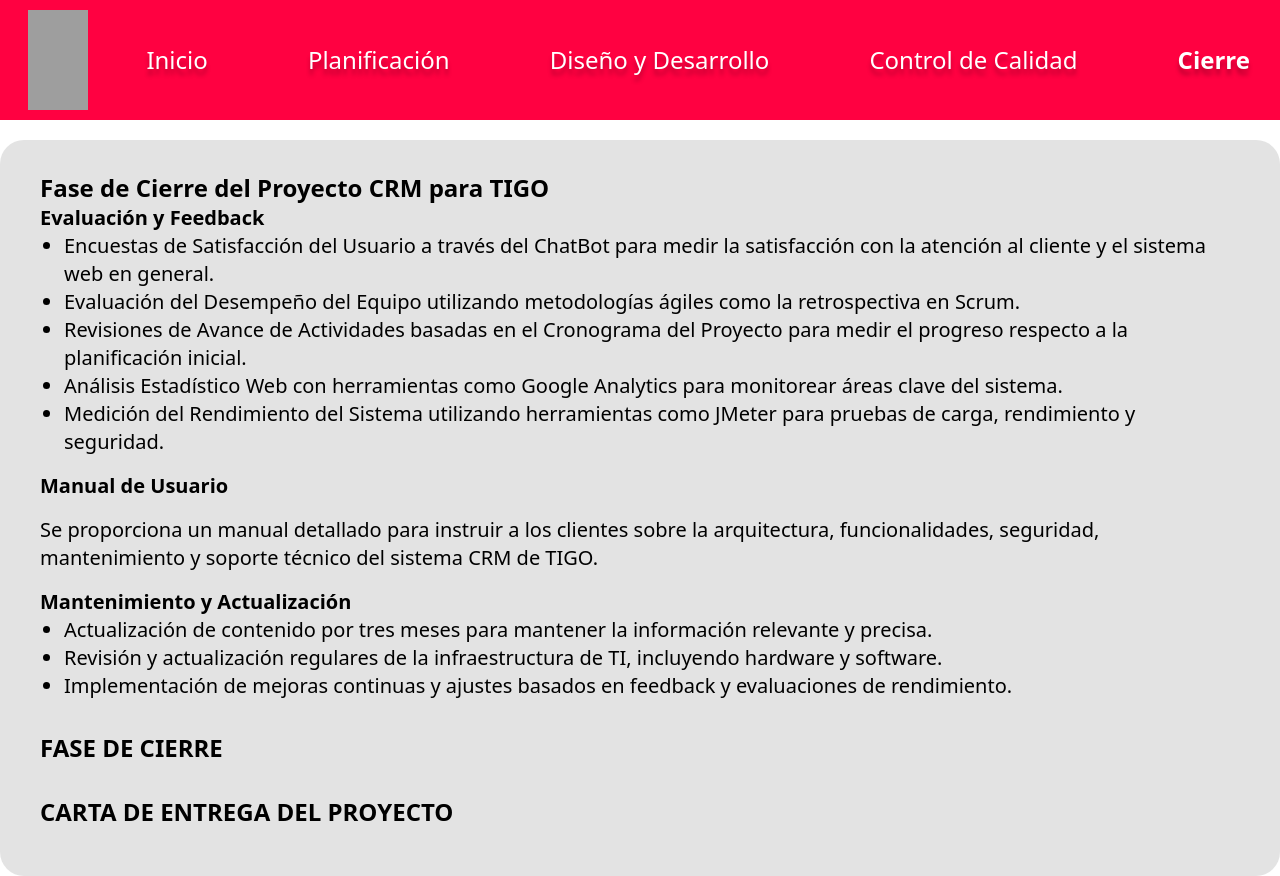
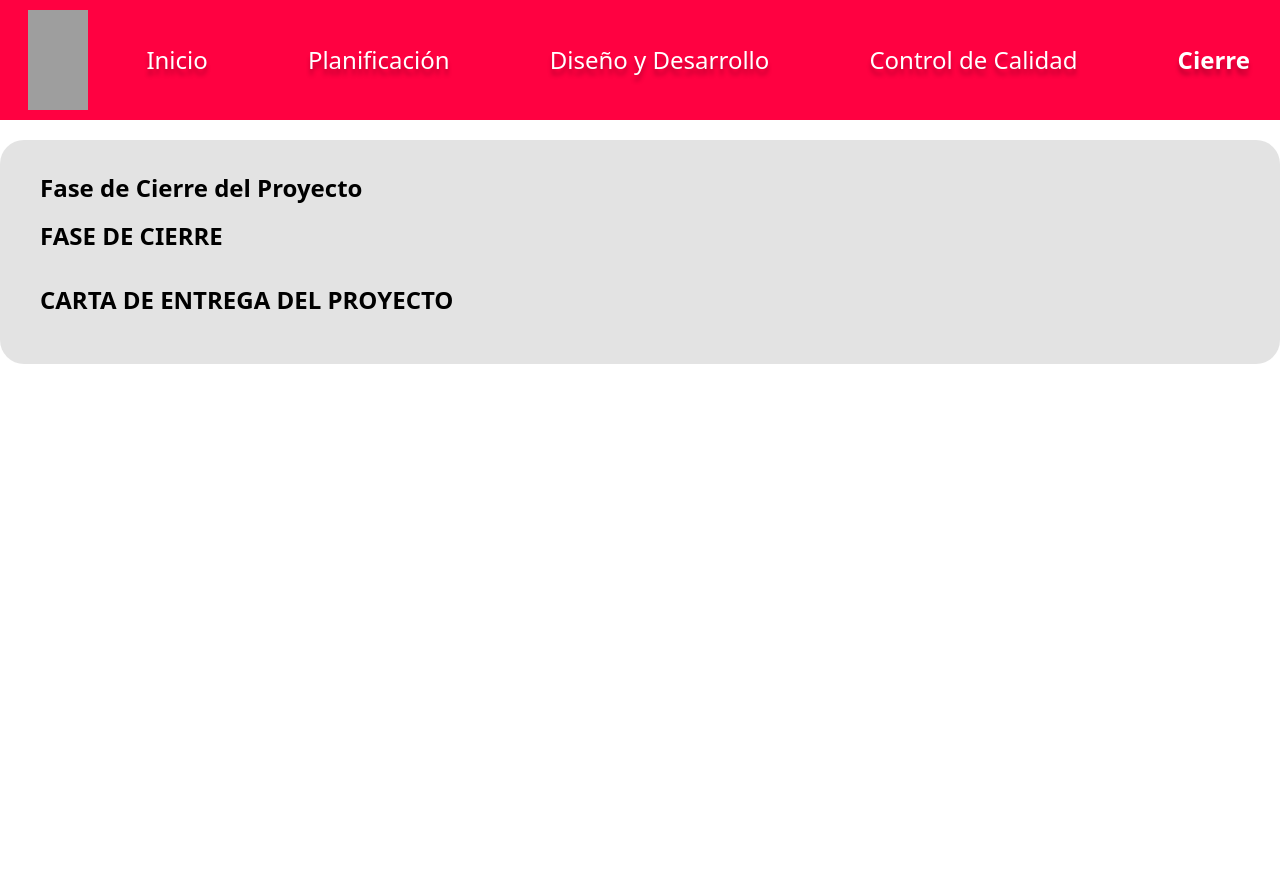
Before and after one commit to eavm314/ketal-presentation, a React (Vite) app: page /fase-cierre in a window 1280 px wide. After the commit the page ends 800 px from the top, so only its background shows below. Built offline with nearby package versions, Linux system fonts and the light colour scheme; grey boxes are pictures that could not be loaded.

Commit message:
no cierre

```diff
--- a/src/pages/FaseCierre.jsx
+++ b/src/pages/FaseCierre.jsx
@@ -2,33 +2,12 @@
 function FaseCierre() {
     return (
       <div className="container mx-auto px-10 py-8 rounded-3xl bg-slate-50" style={{ backgroundColor: 'rgba(217, 217, 217, 0.74)' }}>
-      <h1 className='text-2xl font-bold' >Fase de Cierre del Proyecto CRM para TIGO</h1>
+      <h1 className='text-2xl font-bold' >Fase de Cierre del Proyecto</h1>
 
-      <h2 className='text-xl font-bold' >Evaluación y Feedback</h2>
-      <ul className="list-disc pl-6 text-xl font-light pb-4" >
-        <li>Encuestas de Satisfacción del Usuario a través del ChatBot para medir la satisfacción con la atención al cliente y el sistema web en general.</li>
-        <li>Evaluación del Desempeño del Equipo utilizando metodologías ágiles como la retrospectiva en Scrum.</li>
-        <li>Revisiones de Avance de Actividades basadas en el Cronograma del Proyecto para medir el progreso respecto a la planificación inicial.</li>
-        <li>Análisis Estadístico Web con herramientas como Google Analytics para monitorear áreas clave del sistema.</li>
-        <li>Medición del Rendimiento del Sistema utilizando herramientas como JMeter para pruebas de carga, rendimiento y seguridad.</li>
-      </ul>
-
-      <h2 className='text-xl font-bold' >Manual de Usuario</h2>
-      <p className="text-xl font-light text-left py-4 " >
-        Se proporciona un manual detallado para instruir a los clientes sobre la arquitectura, funcionalidades, seguridad, mantenimiento y soporte técnico del sistema CRM de TIGO.
-      </p>
-
-      <h2 className='text-xl font-bold' >Mantenimiento y Actualización</h2>
-      <ul className="list-disc pl-6 text-xl font-light pb-4" >
-        <li>Actualización de contenido por tres meses para mantener la información relevante y precisa.</li>
-        <li>Revisión y actualización regulares de la infraestructura de TI, incluyendo hardware y software.</li>
-        <li>Implementación de mejoras continuas y ajustes basados en feedback y evaluaciones de rendimiento.</li>
-      </ul>
-
-      <a href="https://docs.google.com/document/d/1hlOaAf08FAvx9Y05is8KDGxXpRaJbSgPT66fXNRyqFU/edit" target="_blank" rel="noreferrer">
+      <a href="" target="_blank" rel="noreferrer">
         <h2 className="text-2xl font-bold text-left text-primary uppercase py-4" >Fase de Cierre</h2>
       </a>
-      <a href="https://docs.google.com/document/d/11U6oHlABHv5PgiJffscBv_fFmkErrxyMn81zhL84nB0/edit" target="_blank" rel="noreferrer">
+      <a href="" target="_blank" rel="noreferrer">
         <h2 className="text-2xl font-bold text-left text-primary uppercase py-4" >Carta de Entrega del Proyecto</h2>
       </a>
     </div>
```
